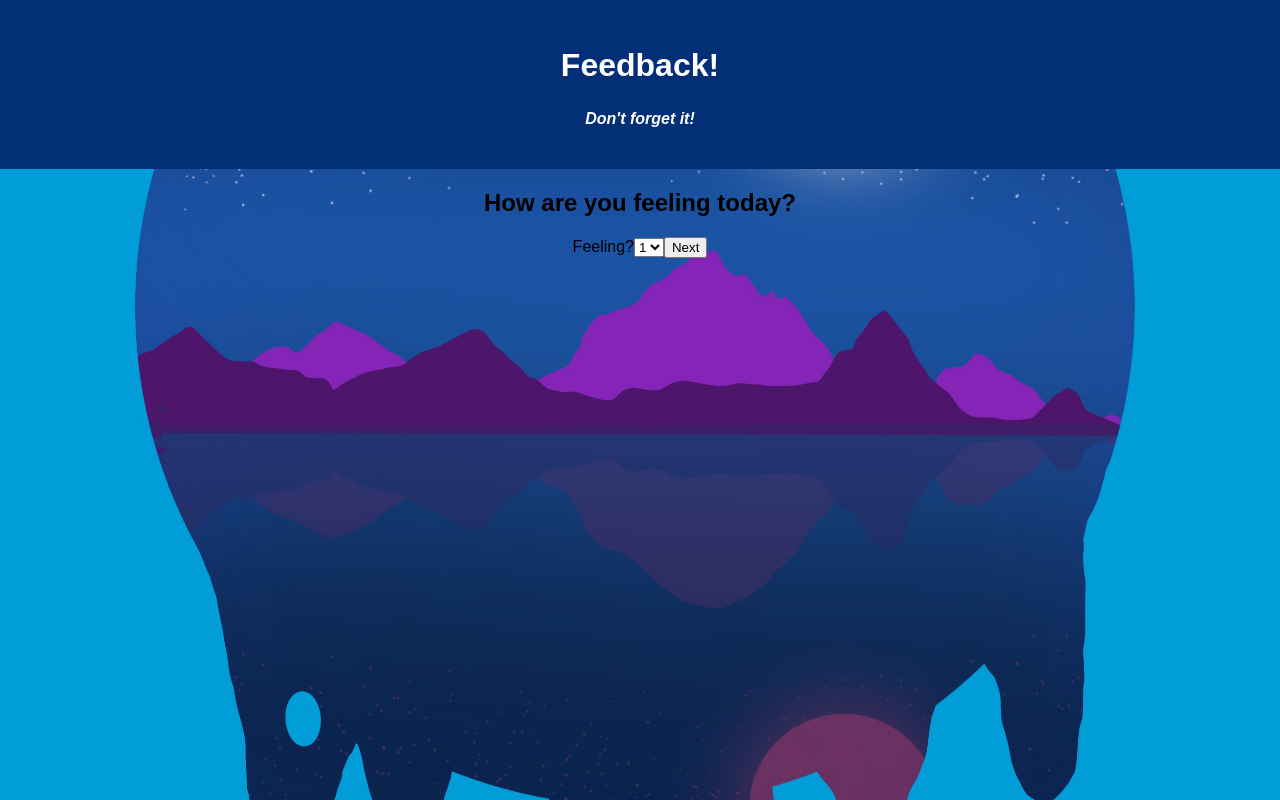
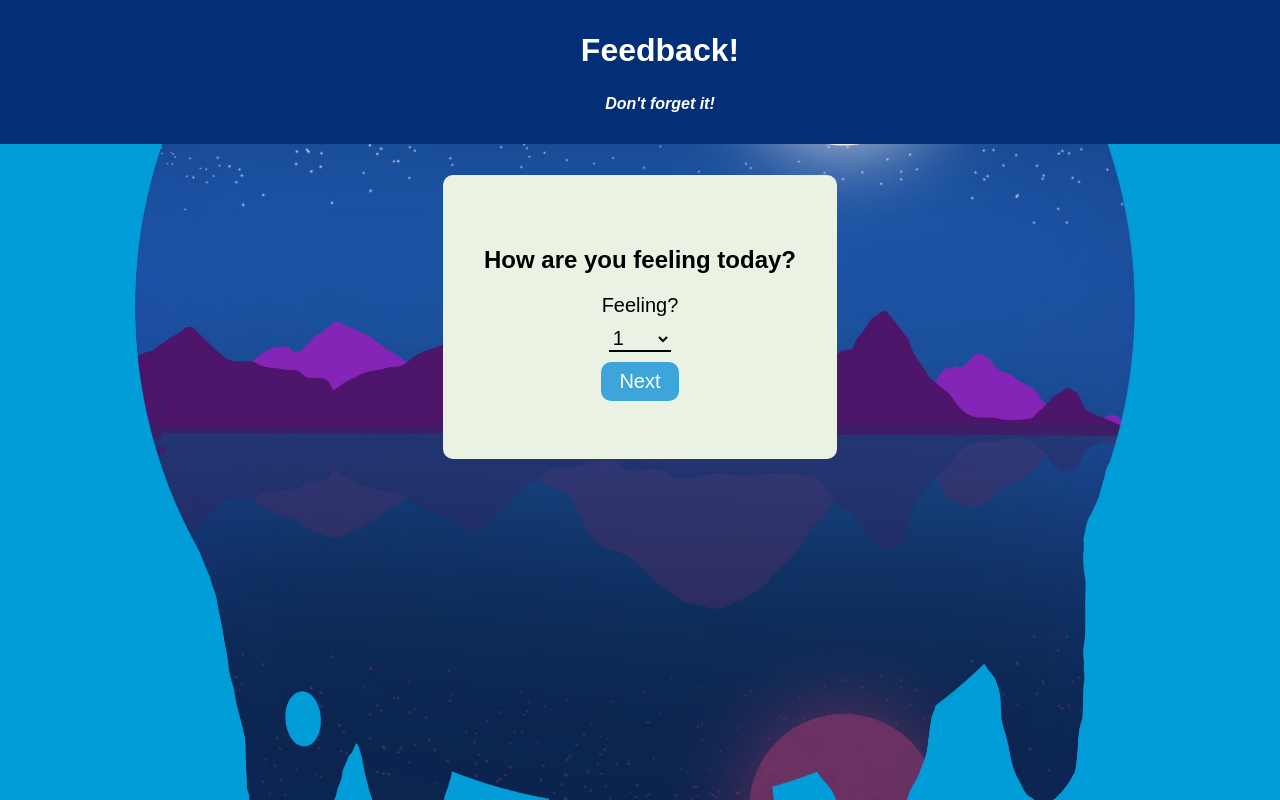
Before and after one commit to TheDaveWave/Feedback-Survey, a React (Create React App) app: page /review in a window 1280 px wide. Built offline with nearby package versions, Linux system fonts and the light colour scheme.

Commit message:
styled feeling page

```diff
--- a/src/components/App/App.css
+++ b/src/components/App/App.css
@@ -12,3 +12,60 @@ body {
 .App-intro {
   font-size: large;
 }
+
+section {
+  height: 100vh;
+  width: 100vw;
+}
+
+.form-container {
+  position: fixed;
+  width: 80%;
+  left: 50%;
+  transform: translate(-50%);
+}
+
+.form {
+  position: relative;
+  top: 175px;
+  background-color: #eaf2e3;
+  border-radius: 10px;
+  width: fit-content;
+  padding: 5% 4%;
+  margin: 0 auto;
+}
+
+.flex-container {
+  text-align: center;
+  margin: 2% auto;
+  display: flex;
+  flex-direction: column;
+  align-items: center;
+}
+
+.flex-container label {
+  font-size: 125%;
+}
+
+.flex-container select {
+  font-size: 125%;
+  margin: 3% 2%;
+  width: 20%;
+  cursor: pointer;
+  /* styling */
+  background: transparent;
+  border: none;
+  border-bottom: 2px solid #000;
+}
+
+.flex-container button {
+  font-size: 125%;
+  cursor: pointer;
+  width: 25%;
+
+  color: #fff;
+  background-color: #3DA5D9;
+  border-color: transparent;
+  border-radius: 10px;
+  padding: 2%;
+}
--- a/src/components/Feel/Feel.jsx
+++ b/src/components/Feel/Feel.jsx
@@ -28,7 +28,10 @@ function Feel() {
     return (
         <section>
             <Header />
+            <div className='form-container'>
+                <div className='form'>
                     <h1>How are you feeling today?</h1>
+                    <div className='flex-container'>
                         <label htmlFor='feeling-select'>Feeling?</label>
                         {/* Creating a select element so there will always be a value and limited range */}
                         <select value={feeling} id='feeling-select' name='feeling' onChange={evt => setFeeling(evt.target.value)}>
@@ -39,6 +42,9 @@ function Feel() {
                             <option value='5'>5</option>
                         </select>
                         <button onClick={handleClick}>Next</button>
+                    </div>
+                </div>
+            </div>
         </section>
     );
 }
--- a/src/components/Header/Header.css
+++ b/src/components/Header/Header.css
@@ -1,7 +1,9 @@
 .component-header {
+    position: fixed;
+    width: 100vw;
     background-color: #032f76;
-    min-height: 70px;
-    padding: 20px;
+    min-height: 50px;
+    padding: 5px 20px 10px 20px;
     color: white;
     margin-bottom: 20px;
 }
```
Lines whose indentation alone changed are shown as unchanged.
